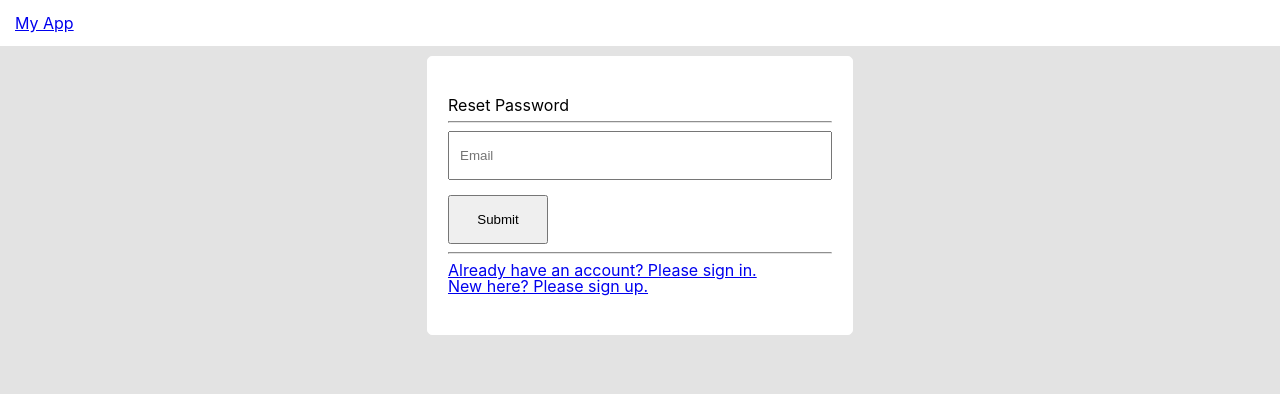
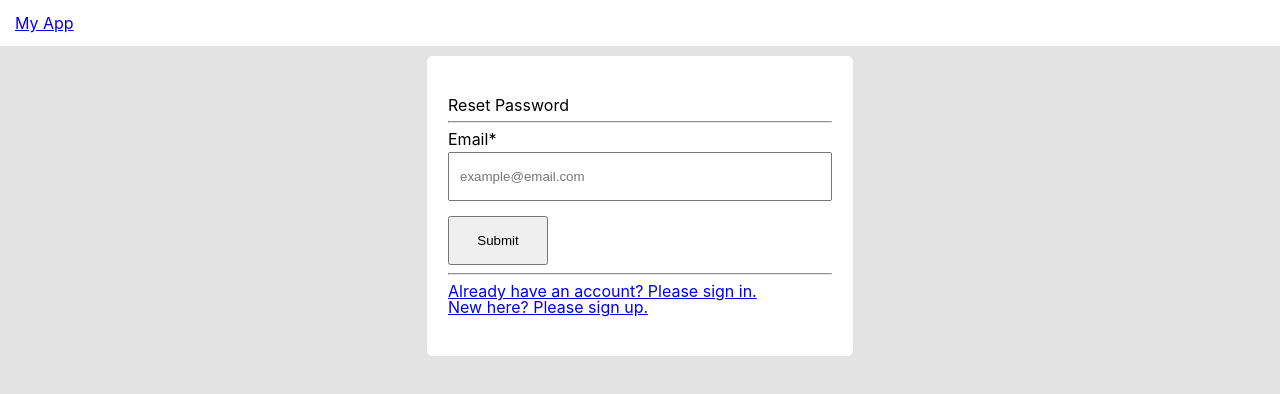
Before and after one commit to Derfan/managment-fe, a React (Vite) app: page /reset in a window 1280 px wide. Shown: the top 394 px of the page. Built offline with nearby package versions, Linux system fonts and the light colour scheme.

Commit message:
add register func from top level api

```diff
--- a/src/components/Form/index.tsx
+++ b/src/components/Form/index.tsx
@@ -1,12 +1,18 @@
-import { FunctionComponent } from 'react';
-import { useForm } from 'react-hook-form';
+import { FunctionComponent, Children, cloneElement } from 'react';
+import { useForm } from "react-hook-form";
 
 type PropsType = {
     onSubmit: (formData:any) => void,
 };
 
 export const Form:FunctionComponent<PropsType> = ({ children, onSubmit }) => {
-    const { handleSubmit } = useForm();
+    const { handleSubmit, register } = useForm();
 
-    return <form onSubmit={handleSubmit(onSubmit)}>{children}</form>
+    return (
+        <form onSubmit={handleSubmit(onSubmit)}>
+            {Children.map(children, (child) =>
+                child.props.name ? cloneElement(child, { register }) : child
+            )}
+        </form>
+    );
 }
--- a/src/components/Input/index.tsx
+++ b/src/components/Input/index.tsx
@@ -1,10 +1,9 @@
 import { FunctionComponent } from "react";
-import { useForm } from "react-hook-form";
 import cns from "classnames";
 
 import cn from "./Input.module.css";
 
-type InputPropsType = {
+type PropsType = {
     type?: "text"|"email"|"password"|"tel"|"url"
     name: string
     label?: string
@@ -12,18 +11,20 @@ type InputPropsType = {
     className?: string
     required?: boolean
     error?: string
+    register?: (fieldName:string) => void
 };
 
-export const Input:FunctionComponent<InputPropsType> = ({ name, type, label, required, className, error, ...rest }) => {
+export const Input:FunctionComponent<PropsType> = ({ name, label, required, className, placeholder, error, register }) => {
     return (
         <div className={cns(cn.inputWrapper, { [cn.error]: error })}>
             {label && <label className={cn.label} htmlFor={name}>{label}{required && '*'}</label>}
 
             <input
+                {...register(name)}
                 id={name}
-                type={type}
+                name={name}
                 className={cns(cn.inputField, className)}
-                {...rest}
+                placeholder={placeholder}
             />
 
             {error && <span className={cn.errorMessage}>{error}</span>}
--- a/src/modules/Auth/ResetForm/index.tsx
+++ b/src/modules/Auth/ResetForm/index.tsx
@@ -8,7 +8,14 @@ export function ResetForm({ setSubmitted }) {
 
     return (
         <Form onSubmit={onSubmit}>
-            <Input name="email" type="email" placeholder="Email" required />
+            <Input
+                name="email"
+                type="email"
+                label="Email"
+                placeholder="example@email.com"
+                required
+            />
+
             <Button type="submit">Submit</Button>
         </Form>
     )
```
